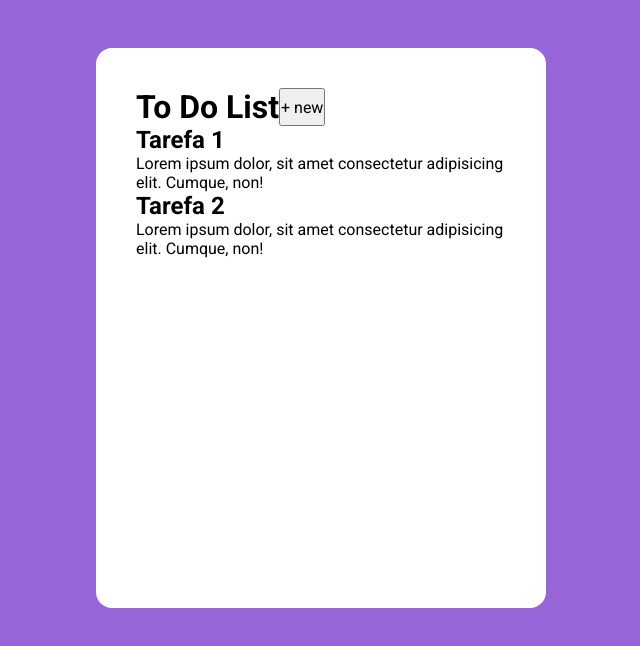
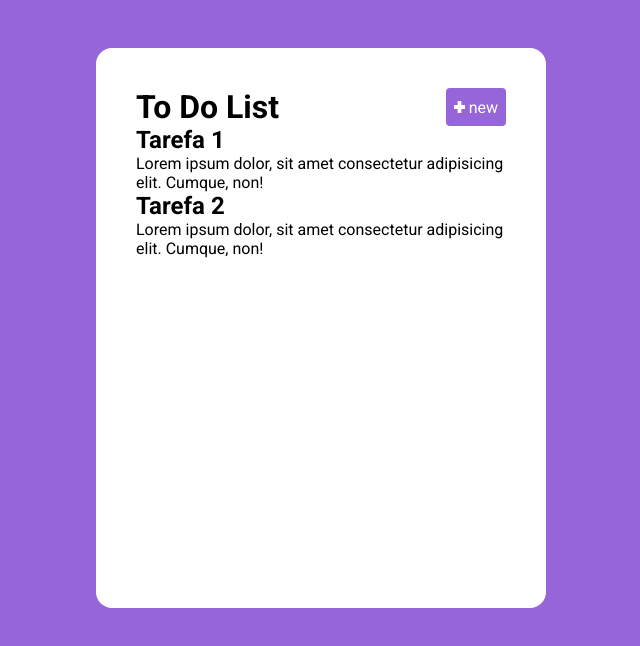
Before and after one commit to guipaterlini/task-app, a React (Vite) app: page / in a window 1280 px wide. Shown: the top 646 px of the page, without its empty margins (319-959 px from the left). Built offline with nearby package versions, Linux system fonts and the light colour scheme.

Commit message:
Ajusta estilização do btn de nova task

```diff
--- a/src/components/TaskBoard.jsx
+++ b/src/components/TaskBoard.jsx
@@ -1,13 +1,15 @@
 import { TaskItem } from "./TaskItem";
 import styles from "./TaskBoard.module.css";
+
+import btnIcon from "../assets/btnIcon.svg"
 
 export function TaskBoard() {
   return (
     <div className={styles.taskBoard}>
-      <header>
+      <div className={styles.taskHeader}>
         <h1>To Do List</h1>
-        <button>+ new</button>
-      </header>
+        <button className={styles.btnNewTask}> <img className={styles.btnIcon} src={btnIcon} /> new</button>
+      </div>
 
       <TaskItem
         title="Tarefa 1"
--- a/src/components/TaskBoard.module.css
+++ b/src/components/TaskBoard.module.css
@@ -8,6 +8,27 @@
   min-height: 70vh;
 }
 
-.taskBoard header {
-    display: flex;
+.taskHeader {
+  display: flex;
+  justify-content: space-between;
 }
+
+.btnNewTask {
+  background-color: var(--purple-300);
+  border: none;
+  color: var(--white);
+  cursor: pointer;
+  padding: 0.5rem;
+  border-radius: 0.25rem;
+  transform: 300ms;
+}
+
+.btnNewTask:hover {
+  opacity: 0.5;
+}
+
+.btnIcon {
+    filter: invert(100%) sepia(0%) saturate(2%) hue-rotate(199deg) brightness(103%) contrast(101%);
+    width: 0.7rem;
+    height: auto;
+}
```
Also changed, not shown: src/assets/btnIcon.svg (added).
